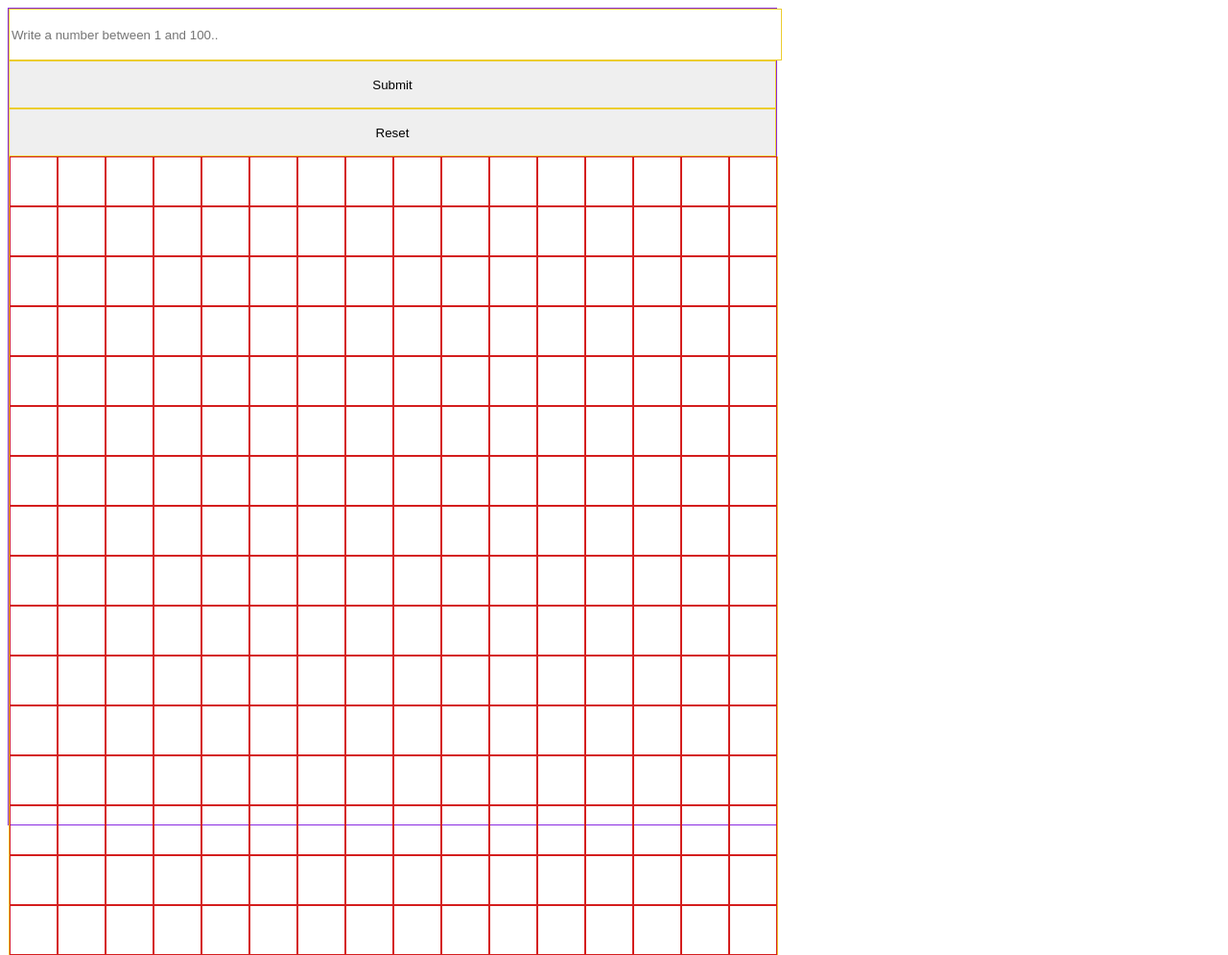
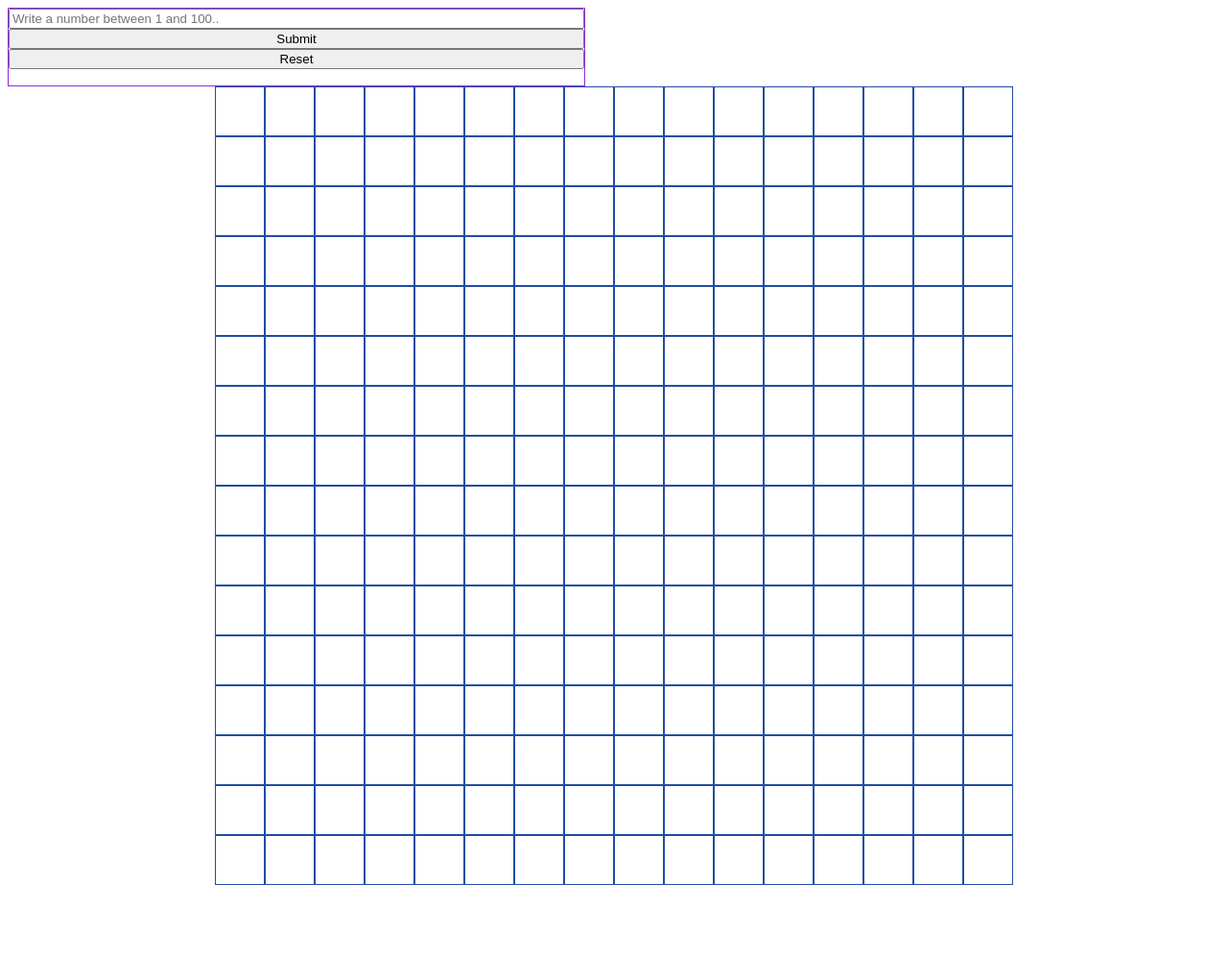
Before and after one commit to boyanaaaa/Etch-a-Sketch-odin, a plain HTML site: page index.html in a window 1280 px wide. Shown: the whole page at 96% size. After the commit the page ends 930 px from the top, so only its background shows below. Drawn offline with Linux system fonts and the light colour scheme.

Commit message:
CSS file is updated,borders are removed from the main container.

```diff
--- a/app.js
+++ b/app.js
@@ -1,4 +1,6 @@
+const mainDiv = document.querySelector(".mainDiv");
 const mainContainer = document.querySelector(".container");
+
 
 const userInput = document.createElement('input');
 userInput.classList.add('userInput');
@@ -21,9 +23,9 @@ function createGrid(inputNumber) {
     mainContainer.innerHTML = '';
 
 
-    mainContainer.appendChild(userInput);
-    mainContainer.appendChild(submitBtn);
-    mainContainer.appendChild(resetBtn);
+    mainDiv.appendChild(userInput);
+    mainDiv.appendChild(submitBtn);
+    mainDiv.appendChild(resetBtn);
 
 
     for (let i = 0; i < inputNumber; i++) {
--- a/index.html
+++ b/index.html
@@ -7,6 +7,10 @@
     <link rel="stylesheet" href="style.css">
 </head>
 <body>
+    <div class="mainDiv">
+
+
+    </div>
     <div class="container">
 
     </div>
--- a/style.css
+++ b/style.css
@@ -1,17 +1,21 @@
+.mainDiv{
+    border: 1px solid blueviolet;
+    width: 600px;
+    height: 80px;
+    display: flex;
+    flex-direction: column;
+   flex-wrap: wrap;
+
+
+}
 
 .container{
-    border: 1px solid blueviolet;
-    width: 800px;
-    height: 850px;
     display: grid;
-   flex-wrap: wrap;
+    flex-wrap: wrap;
 }
 
 
 .container > * {
-    border: 1px solid rgb(236, 205, 47);
-    height: 50px;
-    width: 800px;
     display: flex;
     justify-content: center;
     align-items: center;
@@ -19,7 +23,7 @@
 
 
 div[class^="Line"] div[class^="Row"] {
-    border: 1px solid rgb(212, 30, 30);
+    border: 1px solid rgb(32, 77, 163);
     height: 50px;
     width: 50px;
     display: flex;
```
